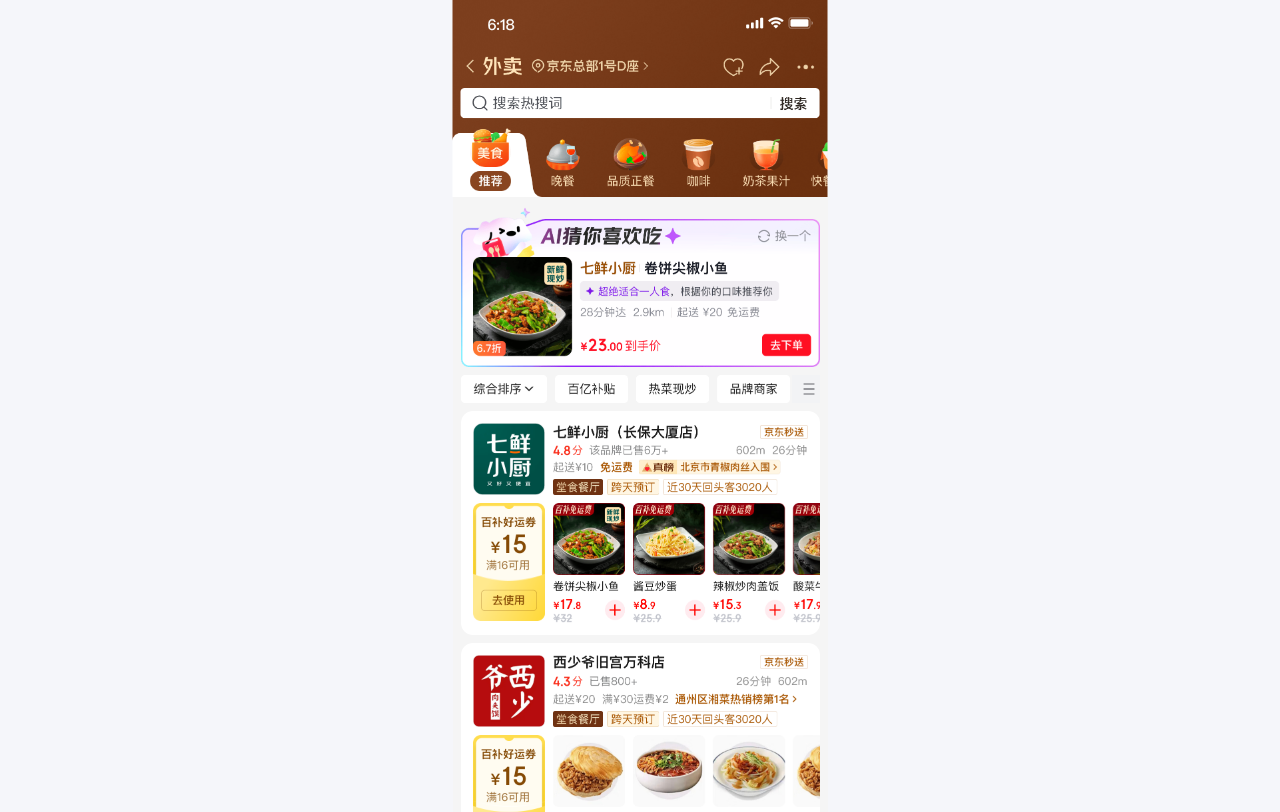
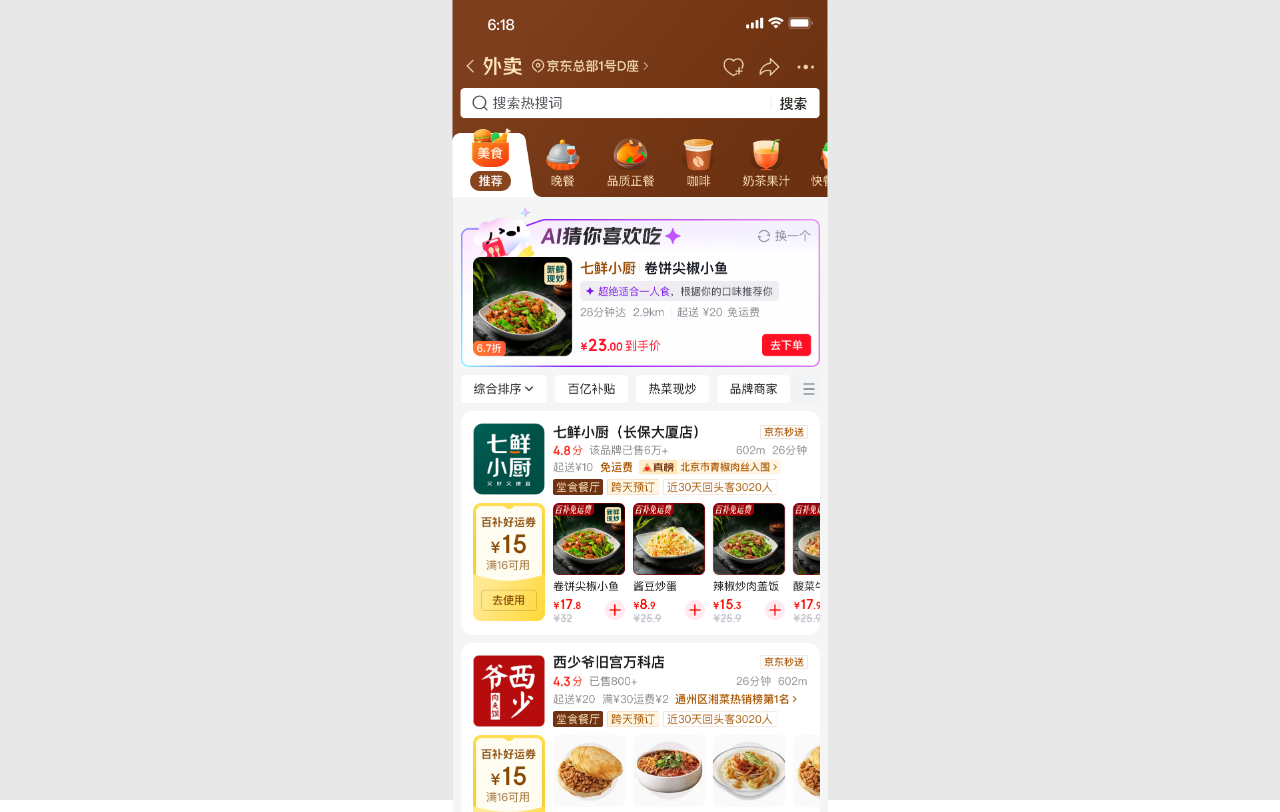
Before and after one commit to ayscr0425-hub/jds-task, a React (Vite) app: page / in a window 1280 px wide. Built offline with nearby package versions, Linux system fonts and the light colour scheme.

Commit message:
feat: 背景色

```diff
--- a/src/pages/home-flash/HomeFlashPage.jsx
+++ b/src/pages/home-flash/HomeFlashPage.jsx
@@ -3,8 +3,10 @@
 
 function HomeFlashPage() {
   return (
-    <div className="mx-auto w-[375px] h-[812px] bg-[#F2F3F5] relative overflow-hidden flex flex-col" data-ai-alt="页面容器">
-      <ContentArea />
+    <div className="w-full h-screen bg-[#E8E8E8] flex justify-center" data-ai-alt="页面背景">
+      <div className="w-[375px] h-[812px] bg-white relative overflow-hidden flex flex-col" data-ai-alt="有效页面">
+        <ContentArea />
+      </div>
     </div>
   );
 }
```
